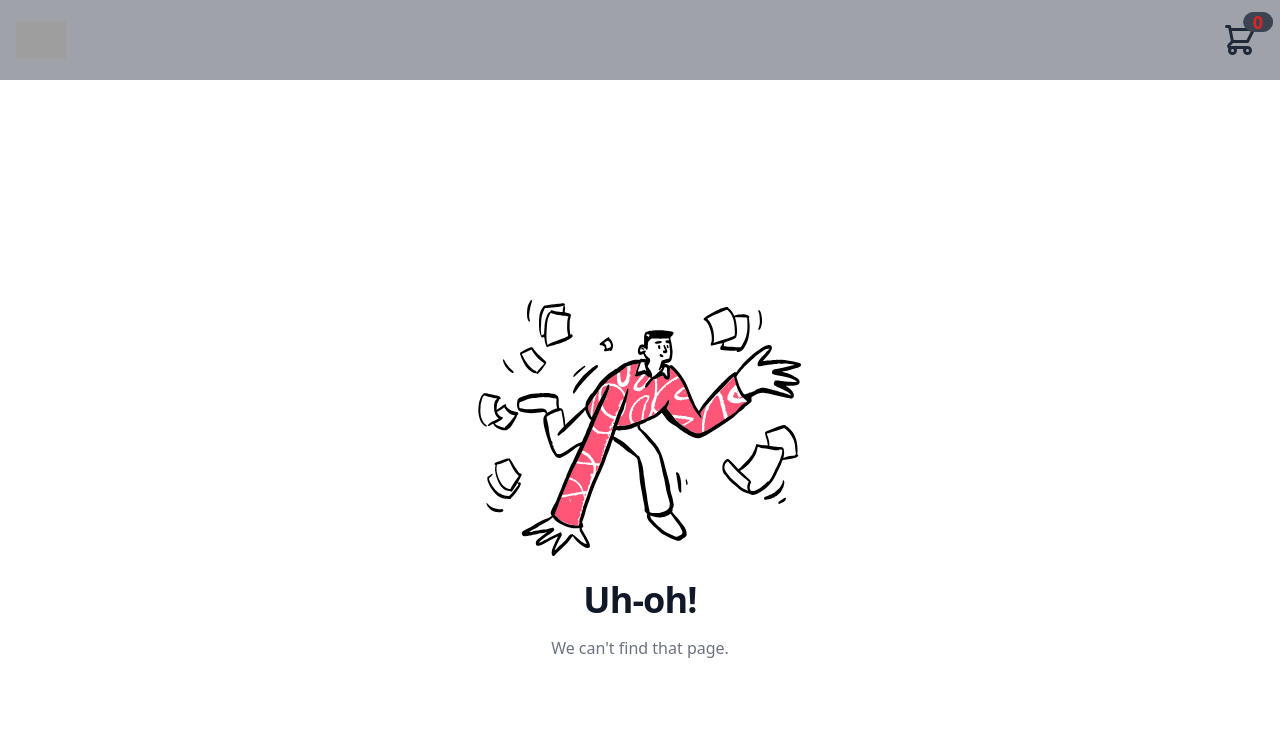
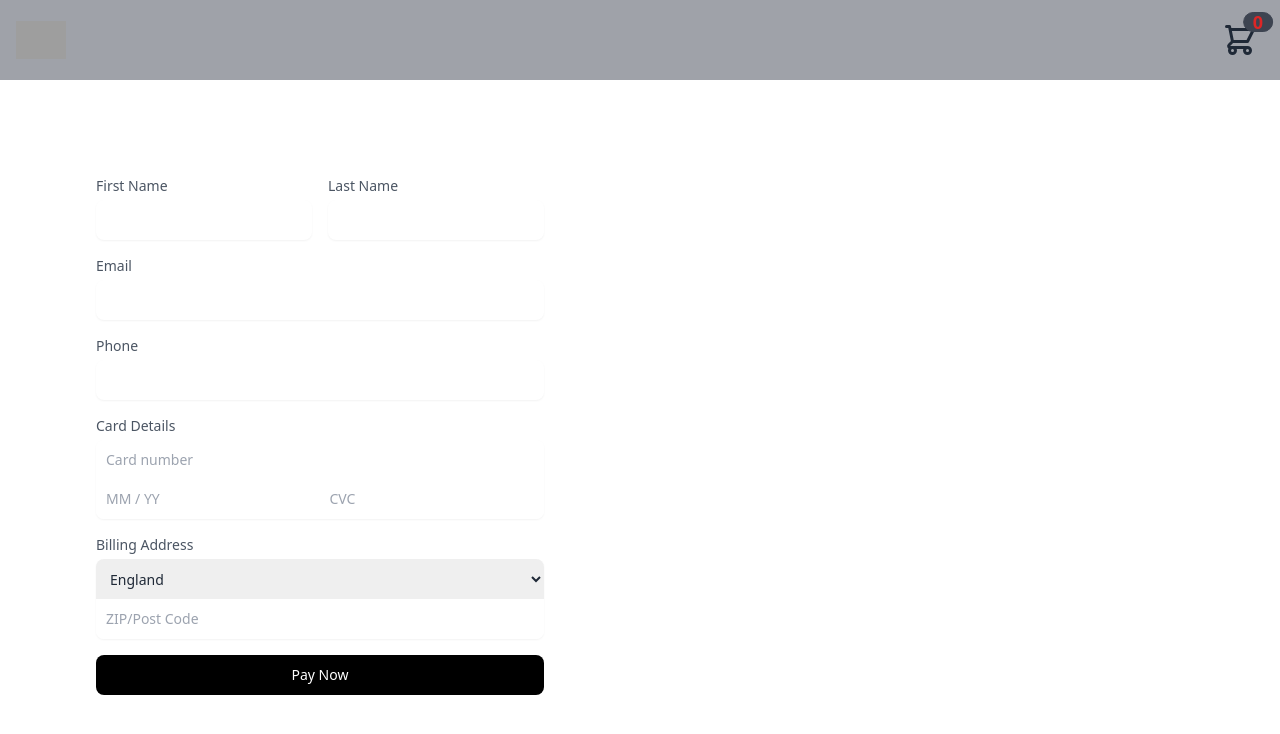
Before and after one commit to Shajwan-Namiq/bag-shop, a React (Create React App) app: page /form in a window 1280 px wide. Before the commit this address led to /not-found. Shown: the top 734 px of the page. Built offline with nearby package versions, Linux system fonts and the light colour scheme; grey boxes are pictures that could not be loaded.

Commit message:
update cart component

```diff
--- a/src/App.js
+++ b/src/App.js
@@ -11,6 +11,7 @@ import Home from "./components/Home";
 import CardsDetail from "./components/CardsDetail";
 import NotFound from "./components/NotFound";
 import CartValue from "./components/CartValue";
+import Form from "./components/Form";
 
 
 
@@ -23,6 +24,7 @@ function App() {
       <Routes>
         <Route path="/cartValue" element={<CartValue />} />
         <Route path="/" element={<Home />} />
+        <Route path="/form" element={<Form />} />
         <Route path="/cart" element={<Cart />} />
         <Route path="/cardsDetail" element={<CardsDetail />} />
         <Route path="/not-found" element={<NotFound />} />
--- a/src/components/CardsDetail.js
+++ b/src/components/CardsDetail.js
@@ -1,4 +1,4 @@
-
+ import Form from "./Form";
 import {
   incrementQuantity,
   decrementQuantity,
@@ -109,6 +109,8 @@ function CardsDetail({
                 </div>
               </div>
             </div>
+
+
           </div>
         </div>
       </section>
--- a/src/components/Cart.js
+++ b/src/components/Cart.js
@@ -10,7 +10,15 @@ function Cart({ id, title, image, price, description, category, rating }) {
     <section>
       <div className="mx-auto max-w-screen-xl px-5 py-8">
         <div>
-          <a href="#" className="relative block border border-gray-300">
+          <a className="relative block border border-gray-300">
+            <a href="#" class="group relative h-96  w-full block  ">
+              <img
+                alt="Developer"
+                src={image}
+                class="absolute inset-0 h-full w-full object-contain     transition-opacity group-hover:opacity-10"
+              />
+
+              <div class="relative py-10 px-5">
                 <button
                   type="button"
                   className="absolute right-4 top-4 rounded-full bg-black p-2 text-white"
@@ -32,15 +40,22 @@ function Cart({ id, title, image, price, description, category, rating }) {
                   </svg>
                 </button>
 
-            <img
-              alt="name"
-              src={image}
-              className="h-56 w-full object-contain "
-            />
+                <button
+                  type="button"
+                  className="absolute left-4 top-4 rounded-full bg-black p-2 text-white"
+                >
+                  ${price}
+                </button>
+                <div class="mt-6 mb-10">
+                  <div class="translate-y-8 transform opacity-0 transition-all group-hover:translate-y-0 group-hover:opacity-100">
+                    <p class="text-sm text-slate-900">{description}</p>
+                  </div>
+                </div>
+              </div>
+            </a>
 
             <div className="p-6">
-              <h3 className="mb-9 text-sm font-bold text-gray-800">{title}</h3>
-              <p className="text-sm font-bold text-slate-800">${price}</p>
+              <h3 className="mb-3 text-sm font-bold text-gray-800">{title}</h3>
 
               <button
                 onClick={() =>
--- a/src/components/CartValue.js
+++ b/src/components/CartValue.js
@@ -1,6 +1,7 @@
 import Total from "./Total";
 import CardsDetail from "./CardsDetail";
 import { useSelector } from "react-redux";
+import  Form from "./Form";
 
 function Cart() {
   const cart = useSelector((state) => state.cart);
@@ -31,6 +32,7 @@ function Cart() {
       </div>
       <div className="cart__right">
         <Total />
+        <Form />
       </div>
     </div>
   );
--- /dev/null
+++ b/src/components/Form.js
@@ -0,0 +1,173 @@
+import React from 'react'
+
+function Form() {
+  return (
+    <div>
+
+<section>
+  <h1 class="sr-only">Checkout</h1>
+
+  <div class="relative mx-auto max-w-screen-2xl">
+    <div class="grid grid-cols-1 md:grid-cols-2">
+
+
+      <div class="bg-white py-12 md:py-24">
+        <div class="mx-auto max-w-lg px-4 lg:px-8">
+          <form class="grid grid-cols-6 gap-4">
+            <div class="col-span-3">
+              <label class="mb-1 block text-sm text-gray-600" for="first_name">
+                First Name
+              </label>
+
+              <input
+                class="w-full rounded-lg border-gray-200 p-2.5 text-sm shadow-sm"
+                type="text"
+                id="first_name"
+              />
+            </div>
+
+            <div class="col-span-3">
+              <label class="mb-1 block text-sm text-gray-600" for="last_name">
+                Last Name
+              </label>
+
+              <input
+                class="w-full rounded-lg border-gray-200 p-2.5 text-sm shadow-sm"
+                type="text"
+                id="last_name"
+              />
+            </div>
+
+            <div class="col-span-6">
+              <label class="mb-1 block text-sm text-gray-600" for="email">
+                Email
+              </label>
+
+              <input
+                class="w-full rounded-lg border-gray-200 p-2.5 text-sm shadow-sm"
+                type="email"
+                id="email"
+              />
+            </div>
+
+            <div class="col-span-6">
+              <label class="mb-1 block text-sm text-gray-600" for="phone">
+                Phone
+              </label>
+
+              <input
+                class="w-full rounded-lg border-gray-200 p-2.5 text-sm shadow-sm"
+                type="tel"
+                id="phone"
+              />
+            </div>
+
+            <fieldset class="col-span-6">
+              <legend class="mb-1 block text-sm text-gray-600">
+                Card Details
+              </legend>
+
+              <div class="-space-y-px rounded-lg bg-white shadow-sm">
+                <div>
+                  <label class="sr-only" for="card-number">Card Number</label>
+
+                  <input
+                    class="relative w-full rounded-t-lg border-gray-200 p-2.5 text-sm placeholder-gray-400 focus:z-10"
+                    type="text"
+                    name="card-number"
+                    id="card-number"
+                    placeholder="Card number"
+                  />
+                </div>
+
+                <div class="flex -space-x-px">
+                  <div class="flex-1">
+                    <label class="sr-only" for="card-expiration-date">
+                      Expiration Date
+                    </label>
+
+                    <input
+                      class="relative w-full rounded-bl-lg border-gray-200 p-2.5 text-sm placeholder-gray-400 focus:z-10"
+                      type="text"
+                      name="card-expiration-date"
+                      id="card-expiration-date"
+                      placeholder="MM / YY"
+                    />
+                  </div>
+
+                  <div class="flex-1">
+                    <label class="sr-only" for="card-cvc">CVC</label>
+
+                    <input
+                      class="relative w-full rounded-br-lg border-gray-200 p-2.5 text-sm placeholder-gray-400 focus:z-10"
+                      type="text"
+                      name="card-cvc"
+                      id="card-cvc"
+                      placeholder="CVC"
+                    />
+                  </div>
+                </div>
+              </div>
+            </fieldset>
+
+            <fieldset class="col-span-6">
+              <legend class="mb-1 block text-sm text-gray-600">
+                Billing Address
+              </legend>
+
+              <div class="-space-y-px rounded-lg bg-white shadow-sm">
+                <div>
+                  <label class="sr-only" for="country">Country</label>
+
+                  <select
+                    class="relative w-full rounded-t-lg border-gray-200 p-2.5 text-sm focus:z-10"
+                    id="country"
+                    name="country"
+                    autocomplete="country-name"
+                  >
+                    <option>England</option>
+                    <option>Wales</option>
+                    <option>Scotland</option>
+                    <option>France</option>
+                    <option>Belgium</option>
+                    <option>Japan</option>
+                  </select>
+                </div>
+
+                <div>
+                  <label class="sr-only" for="postal-code">
+                    ZIP/Post Code
+                  </label>
+
+                  <input
+                    class="relative w-full rounded-b-lg border-gray-200 p-2.5 text-sm placeholder-gray-400 focus:z-10"
+                    type="text"
+                    name="postal-code"
+                    id="postal-code"
+                    autocomplete="postal-code"
+                    placeholder="ZIP/Post Code"
+                  />
+                </div>
+              </div>
+            </fieldset>
+
+            <div class="col-span-6">
+              <button
+                class="block w-full rounded-lg bg-black p-2.5 text-sm text-white"
+                type="submit"
+              >
+                Pay Now
+              </button>
+            </div>
+          </form>
+        </div>
+      </div>
+    </div>
+  </div>
+</section>
+
+    </div>
+  )
+}
+
+export default Form
--- a/src/components/Total.js
+++ b/src/components/Total.js
@@ -16,11 +16,13 @@ function Total() {
   };
 
   return (
-    <div className="p-2 text-gray-600">
-      <h2 className="text-lg mb-2">ORDER SUMMARY</h2>
-      <div>
+    <div className="p-5 text-gray-600 ">
+      <h2 className="text-lg mb-2 flex justify-center">ORDER SUMMARY</h2>
+      <div className="flex justify-center">
         <p className="total__p">
-          total (<span className="text-red-600">{getTotal().totalQuantity} items</span>) :{" "}
+          total (
+          <span className="text-red-600">{getTotal().totalQuantity} items</span>
+          ) :{" "}
           <strong className="text-yellow-600">${getTotal().totalPrice}</strong>
         </p>
       </div>
```
Lines whose indentation alone changed are shown as unchanged.
